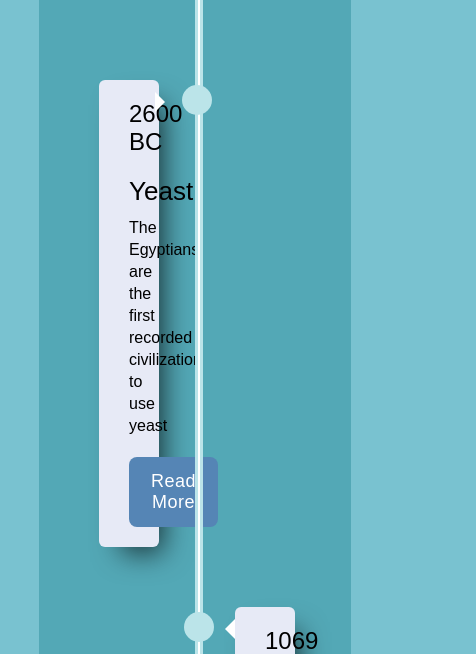
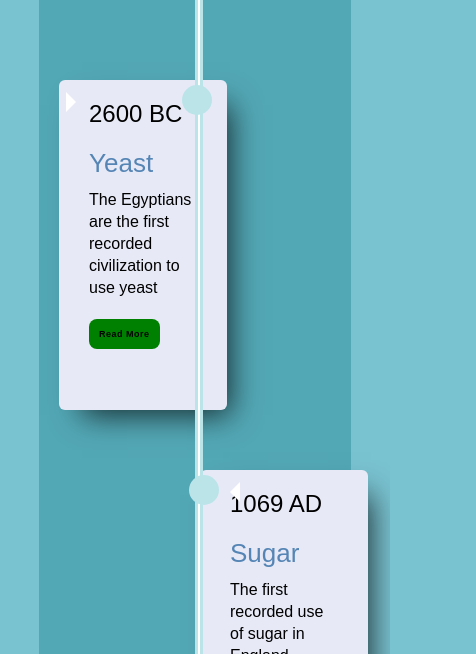
Before and after one commit to black-codher-bootcamp-2022-daly/unit-03-javascript-assessment-daly-group-a, a website with bundled scripts: page index.html in a window 390 px wide. Shown: the part 446-1100 px from the top of the page, 476 px wide, since content can reach past the window. Built offline with nearby package versions, Linux system fonts and the light colour scheme.

Commit message:
attempt at media query

```diff
--- a/css/main.css
+++ b/css/main.css
@@ -265,3 +265,38 @@ body {
 .blur {
   filter: blur(5px);
 }
+
+@media screen and (max-width: 700px) {
+  .timeline-item::before{
+    left: 7px;
+  }
+  .timeline-item:nth-child(even){
+    padding-left: 0;
+    margin: 5px;
+    height: 300px;
+    margin-right:15px;
+  }
+  .timeline-item:nth-child(odd){
+    padding-left: 0;
+    text-align: left;
+  }
+}
+@media screen and (max-width: 400px) {
+  .info.roll-in{
+    width: 175%;
+    height: 330px;
+  }
+  .timeline-item-summary{
+    font-size: smaller;
+  }
+  .timeline-item-title{
+    color: var(--button-color)
+  }
+  #showButton.timeline-item-more-info{
+    font-size: xx-small;
+    color: black;
+    padding: 10px;
+    background-color: green;
+    font-weight: bold;
+  }
+}
```
